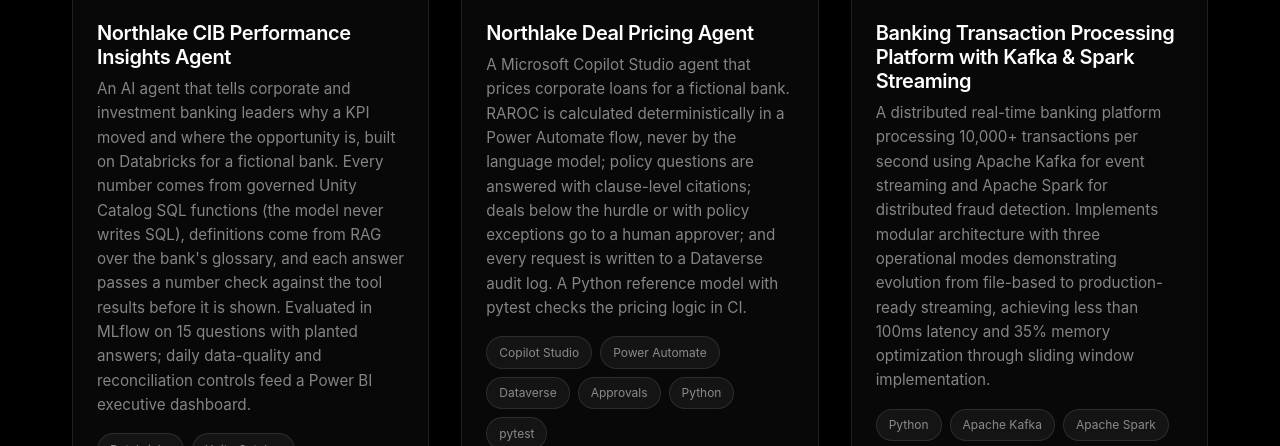
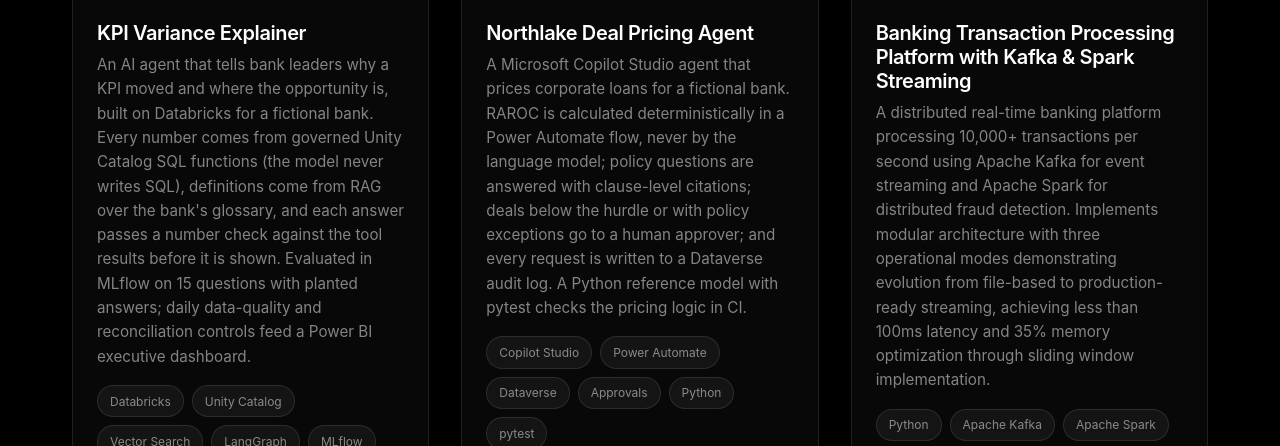
Before and after one commit to hpk369/hpk-website, a plain HTML site: page index.html in a window 1280 px wide. Shown: the part 2071-2517 px from the top of the page. Drawn offline with Linux system fonts and the light colour scheme.

Commit message:
Rename P1 project card to KPI Variance Explainer
Co-Authored-By: Claude Opus 5.5 <noreply@anthropic.com>
Claude-Session: https://claude.ai/code/session_0113gzuRLbLDgB4sgGG5zkhY

```diff
--- a/index.html
+++ b/index.html
@@ -86,11 +86,11 @@
             <div class="projects-grid">
                 <div class="project-card fade-in">
                     <div class="project-image">
-                        <img src="images/northlake_insights.gif" alt="Northlake CIB Performance Insights Agent demo">
+                        <img src="images/northlake_insights.gif" alt="KPI Variance Explainer demo">
                     </div>
                     <div class="project-content">
-                        <h3 class="project-title">Northlake CIB Performance Insights Agent</h3>
-                        <p class="project-desc">An AI agent that tells corporate and investment banking leaders why a KPI moved and where the opportunity is, built on Databricks for a fictional bank. Every number comes from governed Unity Catalog SQL functions (the model never writes SQL), definitions come from RAG over the bank&#39;s glossary, and each answer passes a number check against the tool results before it is shown. Evaluated in MLflow on 15 questions with planted answers; daily data-quality and reconciliation controls feed a Power BI executive dashboard.</p>
+                        <h3 class="project-title">KPI Variance Explainer</h3>
+                        <p class="project-desc">An AI agent that tells bank leaders why a KPI moved and where the opportunity is, built on Databricks for a fictional bank. Every number comes from governed Unity Catalog SQL functions (the model never writes SQL), definitions come from RAG over the bank&#39;s glossary, and each answer passes a number check against the tool results before it is shown. Evaluated in MLflow on 15 questions with planted answers; daily data-quality and reconciliation controls feed a Power BI executive dashboard.</p>
                         <div class="project-tags">
                             <span class="tag">Databricks</span>
                             <span class="tag">Unity Catalog</span>
@@ -102,7 +102,7 @@
                         </div>
                         <div class="project-links">
                             <a href="https://insights.inkandinfra.com" class="project-link">Live Demo</a>
-                            <a href="https://github.com/hpk369/northlake-cib-insights-agent" class="project-link">Source Code</a>
+                            <a href="https://github.com/hpk369/kpi-variance-explainer" class="project-link">Source Code</a>
                         </div>
                     </div>
                 </div>
```
